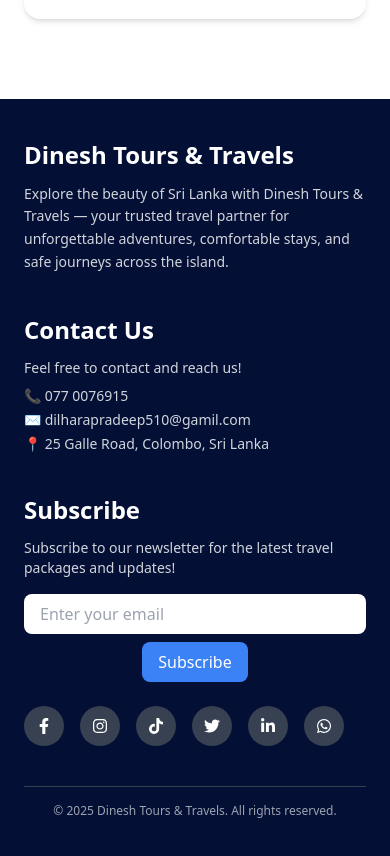
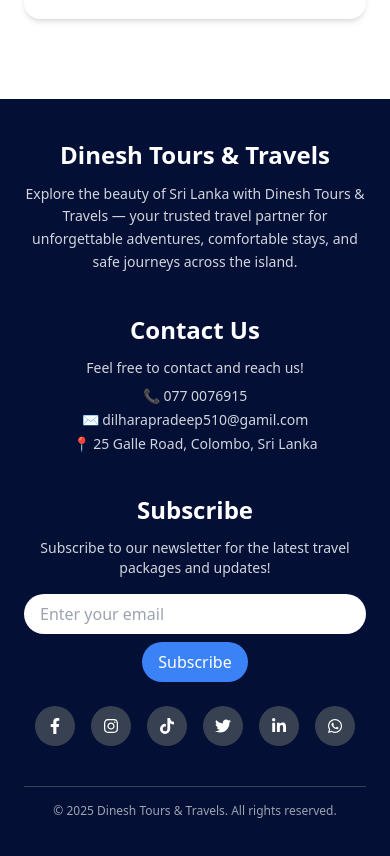
Before and after one commit to Kavithma-Thushal/dinesh-tours, a React (Vite) app: page / in a window 390 px wide. Shown: the part 6400-7256 px from the top of the page. Built offline with nearby package versions, Linux system fonts and the light colour scheme.

Commit message:
fully responsive new footer added

```diff
--- a/src/views/components/Footer.tsx
+++ b/src/views/components/Footer.tsx
@@ -3,18 +3,19 @@ import {FaFacebookF, FaInstagram, FaTiktok, FaTwitter, FaLinkedinIn, FaWhatsapp}
 export function Footer() {
     return (
         <footer className="bg-[#040F36] text-gray-300 py-10 px-6">
-            <div className="max-w-6xl mx-auto grid grid-cols-1 md:grid-cols-3 gap-10">
+            <div className="max-w-6xl mx-auto grid grid-cols-1 lg:grid-cols-3 gap-10">
 
                 {/* About Us */}
-                <div>
+                <div className="text-center lg:text-left">
                     <h1 className="text-2xl font-bold text-white mb-3">Dinesh Tours & Travels</h1>
-                    <p className="text-sm leading-relaxed">Explore the beauty of Sri Lanka with Dinesh Tours & Travels —
-                        your trusted travel partner for unforgettable adventures, comfortable stays, and safe journeys
-                        across the island.</p>
+                    <p className="text-sm leading-relaxed">
+                        Explore the beauty of Sri Lanka with Dinesh Tours & Travels — your trusted travel partner for
+                        unforgettable adventures, comfortable stays, and safe journeys across the island.
+                    </p>
                 </div>
 
                 {/* Contact Us */}
-                <div>
+                <div className="text-center lg:text-left">
                     <h3 className="text-2xl font-bold text-white mb-3">Contact Us</h3>
                     <p className="text-sm mb-2">Feel free to contact and reach us!</p>
                     <ul className="text-sm space-y-1">
@@ -25,22 +26,23 @@ export function Footer() {
                 </div>
 
                 {/* Newsletter */}
-                <div>
+                <div className="text-center lg:text-left">
                     <h3 className="text-2xl font-bold text-white mb-3">Subscribe</h3>
                     <p className="text-sm mb-4">
                         Subscribe to our newsletter for the latest travel packages and updates!
                     </p>
 
-                    <form className="flex flex-col sm:flex-row items-center gap-2 mb-6">
+                    <form
+                        className="flex flex-col md:flex-col lg:flex-row items-center md:items-center lg:items-start justify-center lg:justify-start gap-2 mb-6 w-full">
                         <input type="email" placeholder="Enter your email"
-                               className="w-full sm:w-auto flex-1 px-4 py-2 rounded-lg text-gray-900 focus:outline-none"/>
+                               className="w-full sm:w-auto flex-1 px-4 py-2 rounded-full text-gray-900 focus:outline-none"/>
                         <button type="submit"
-                                className="bg-blue-500 hover:bg-blue-600 px-4 py-2 rounded-lg text-white transition duration-300">
+                                className="bg-blue-500 hover:bg-blue-600 px-4 py-2 rounded-full text-white transition duration-300">
                             Subscribe
                         </button>
                     </form>
 
-                    <div className="flex justify-start space-x-4">
+                    <div className="flex justify-center lg:justify-start space-x-4">
                         <a href="https://facebook.com" target="_blank" rel="noopener noreferrer"
                            className="w-10 h-10 flex items-center justify-center rounded-full bg-gray-700 hover:bg-blue-600 transition duration-300">
                             <FaFacebookF className="text-white"/>
```
